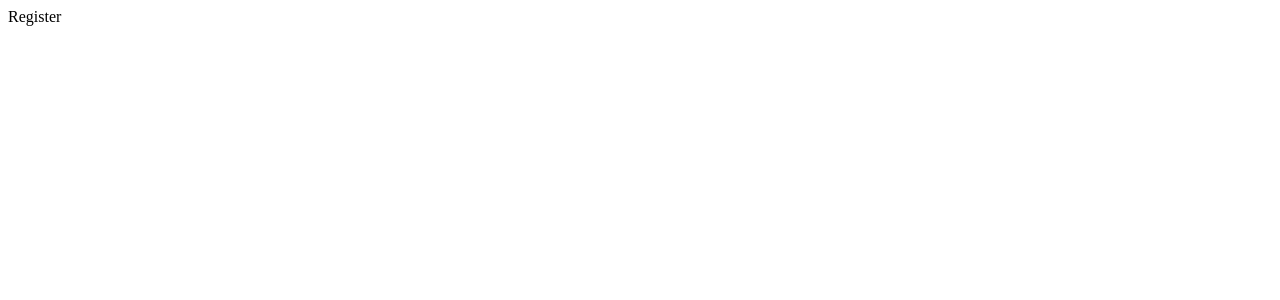
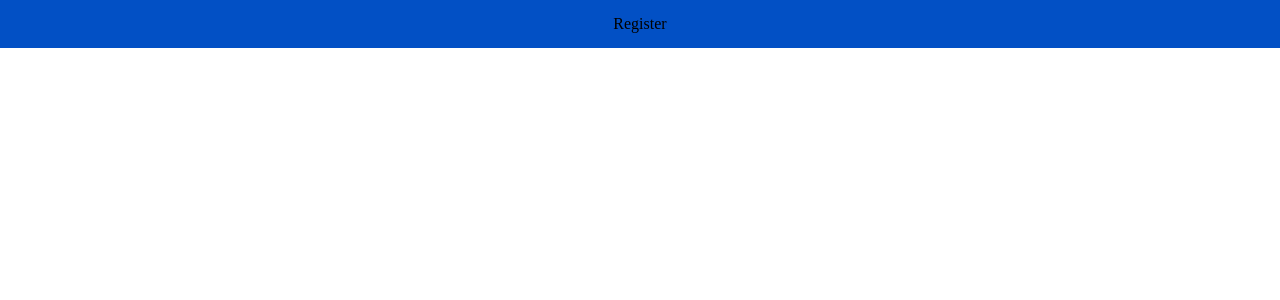
Before and after one commit to arawwad/zowwar, a React (Create React App) app: page /register in a window 1280 px wide. Shown: the top 300 px of the page. Built offline with nearby package versions, Linux system fonts and the light colour scheme.

Commit message:
add css normalize

```diff
--- a/package.json
+++ b/package.json
@@ -5,6 +5,7 @@
   "dependencies": {
     "axios": "^0.19.0",
     "bootstrap": "^4.3.1",
+    "normalize.css": "^8.0.1",
     "react": "^16.9.0",
     "react-bootstrap": "^1.0.0-beta.12",
     "react-dom": "^16.9.0",
--- a/src/components/global/FormWrapper.js
+++ b/src/components/global/FormWrapper.js
@@ -1,7 +1,21 @@
 import React from 'react';
+import styled from 'styled-components';
 
-const FormWrapper = ({children}) => (
-    <div>{children}</div>
+const Container = styled.div`
+    display: flex;
+    flex-wrap: wrap;
+    justify-content: center;
+    align-items: center;
+    padding: 15px;
+    background: #0250c5;
+    background: linear-gradient(bottom, #0250c5, #d43f8d);
+    position: relative;
+    z-index: 1;
+`
+
+
+const FormWrapper = ({ children, title }) => (
+    <Container>{children}</Container>
 )
 
 export default FormWrapper;
--- /dev/null
+++ b/src/index.css
@@ -0,0 +1 @@
+@import "normalize.css";
--- a/src/index.js
+++ b/src/index.js
@@ -2,4 +2,6 @@ import React from 'react';
 import ReactDOM from 'react-dom';
 import App from './App';
 
+import 'normalize.css';
+
 ReactDOM.render(<App />, document.getElementById('root'));
```
Also changed, not shown: 1 other file (tests, documents, lock files or other folders).
